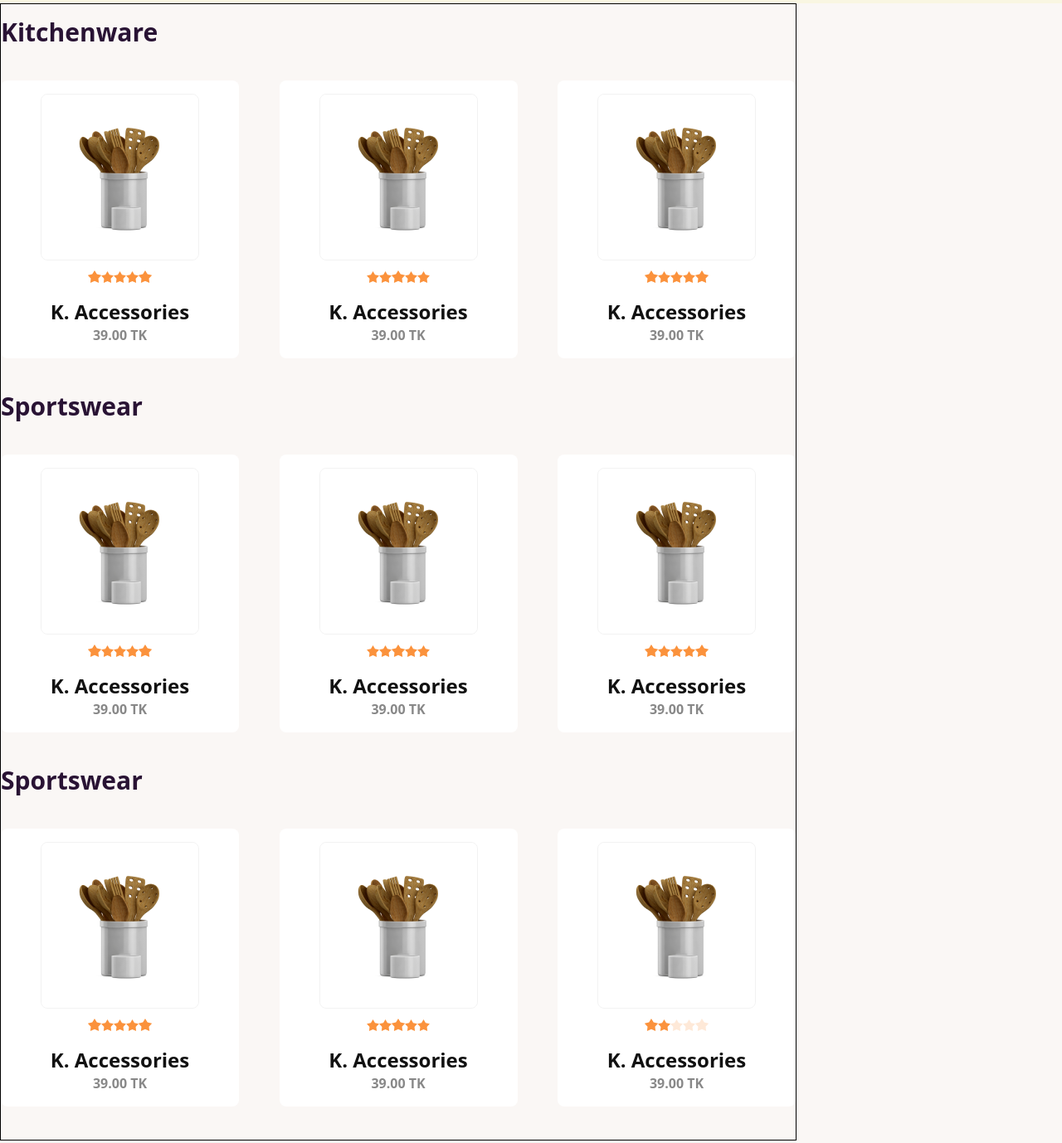
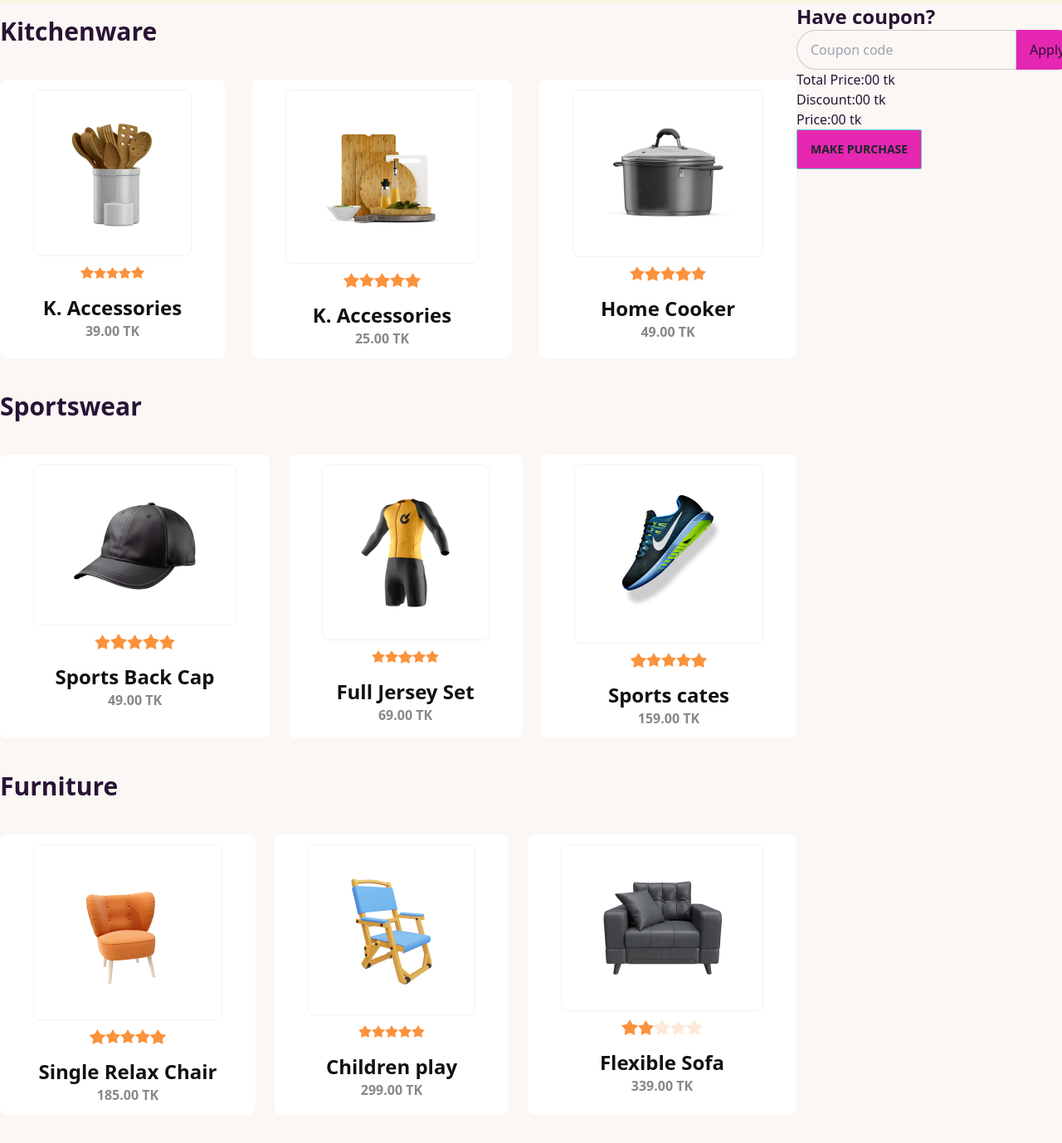
Before and after one commit to mkasiam/summer-sale, a plain HTML site: page index.html in a window 1280 px wide. Shown: the part 503-1881 px from the top of the page at 83% size. Drawn offline with nearby package versions, Linux system fonts and the light colour scheme.

Commit message:
Basic structure done

```diff
--- a/index.html
+++ b/index.html
@@ -59,20 +59,16 @@
       </section>
     </header>
     <main>
-      <!-- Products & Cart Container  -->
-      <section class="max-w-screen-xl mx-auto">
+      <!-- Products & Cart Section  -->
+      <section class="flex flex-col lg:flex-row max-w-screen-xl mx-auto">
         <!-- Card Container  -->
         <div class="w-3/4">
-          <!-- Card Container  -->
-          <div class="border border-black">
           <!-- Kitchenware Products Section -->
           <h1 class="text-3xl font-semibold my-4">Kitchenware</h1>
           <!-- Kitchenware Products Container -->
           <div class="flex flex-col lg:flex-row justify-between my-10">
             <!-- Product - 1  -->
-              <div
-                class="rounded-lg bg-[#FFF] text-center px-12 py-4 space-y-2"
-              >
+            <div class="rounded-lg bg-[#FFF] text-center px-10 py-3 space-y-2">
               <div class="rounded-lg border border-[#1111110d]">
                 <img class="px-10 py-8" src="./images/prod1.png" alt="" />
               </div>
@@ -110,11 +106,9 @@
               </div>
             </div>
             <!-- Product - 2  -->
-              <div
-                class="rounded-lg bg-[#FFF] text-center px-12 py-4 space-y-2"
-              >
+            <div class="rounded-lg bg-[#FFF] text-center px-10 py-3 space-y-2">
               <div class="rounded-lg border border-[#1111110d]">
-                  <img class="px-10 py-8" src="./images/prod1.png" alt="" />
+                <img class="px-10 py-8" src="./images/prod2.png" alt="" />
               </div>
               <div class="rating w-2/5">
                 <input
@@ -146,15 +140,13 @@
               </div>
               <div>
                 <p class="text-[#111] font-bold text-2xl">K. Accessories</p>
-                  <p class="text-[#11111180] font-semibold">39.00 TK</p>
+                <p class="text-[#11111180] font-semibold">25.00 TK</p>
               </div>
             </div>
             <!-- Product - 3  -->
-              <div
-                class="rounded-lg bg-[#FFF] text-center px-12 py-4 space-y-2"
-              >
+            <div class="rounded-lg bg-[#FFF] text-center px-10 py-3 space-y-2">
               <div class="rounded-lg border border-[#1111110d]">
-                  <img class="px-10 py-8" src="./images/prod1.png" alt="" />
+                <img class="px-10 py-8" src="./images/prod3.png" alt="" />
               </div>
               <div class="rating w-2/5">
                 <input
@@ -185,8 +177,8 @@
                 />
               </div>
               <div>
-                  <p class="text-[#111] font-bold text-2xl">K. Accessories</p>
-                  <p class="text-[#11111180] font-semibold">39.00 TK</p>
+                <p class="text-[#111] font-bold text-2xl">Home Cooker</p>
+                <p class="text-[#11111180] font-semibold">49.00 TK</p>
               </div>
             </div>
           </div>
@@ -194,12 +186,10 @@
           <h1 class="text-3xl font-semibold my-4">Sportswear</h1>
           <!-- Sportswear Products Container -->
           <div class="flex flex-col lg:flex-row justify-between my-10">
-              <!-- Product - 1  -->
-              <div
-                class="rounded-lg bg-[#FFF] text-center px-12 py-4 space-y-2"
-              >
+            <!--Sportswear Product - 1  -->
+            <div class="rounded-lg bg-[#FFF] text-center px-10 py-3 space-y-2">
               <div class="rounded-lg border border-[#1111110d]">
-                  <img class="px-10 py-8" src="./images/prod1.png" alt="" />
+                <img class="px-10 py-8" src="./images/prod4.png" alt="" />
               </div>
               <div class="rating w-2/5">
                 <input
@@ -230,16 +220,14 @@
                 />
               </div>
               <div>
-                  <p class="text-[#111] font-bold text-2xl">K. Accessories</p>
-                  <p class="text-[#11111180] font-semibold">39.00 TK</p>
+                <p class="text-[#111] font-bold text-2xl">Sports Back Cap</p>
+                <p class="text-[#11111180] font-semibold">49.00 TK</p>
               </div>
             </div>
-              <!-- Product - 2  -->
-              <div
-                class="rounded-lg bg-[#FFF] text-center px-12 py-4 space-y-2"
-              >
+            <!-- Sportswear Product - 2  -->
+            <div class="rounded-lg bg-[#FFF] text-center px-10 py-3 space-y-2">
               <div class="rounded-lg border border-[#1111110d]">
-                  <img class="px-10 py-8" src="./images/prod1.png" alt="" />
+                <img class="px-10 py-8" src="./images/prod5.png" alt="" />
               </div>
               <div class="rating w-2/5">
                 <input
@@ -270,16 +258,14 @@
                 />
               </div>
               <div>
-                  <p class="text-[#111] font-bold text-2xl">K. Accessories</p>
-                  <p class="text-[#11111180] font-semibold">39.00 TK</p>
+                <p class="text-[#111] font-bold text-2xl">Full Jersey Set</p>
+                <p class="text-[#11111180] font-semibold">69.00 TK</p>
               </div>
             </div>
-              <!-- Product - 3  -->
-              <div
-                class="rounded-lg bg-[#FFF] text-center px-12 py-4 space-y-2"
-              >
+            <!--Sportswear Product - 3  -->
+            <div class="rounded-lg bg-[#FFF] text-center px-10 py-3 space-y-2">
               <div class="rounded-lg border border-[#1111110d]">
-                  <img class="px-10 py-8" src="./images/prod1.png" alt="" />
+                <img class="px-10 py-8" src="./images/prod6.png" alt="" />
               </div>
               <div class="rating w-2/5">
                 <input
@@ -310,22 +296,22 @@
                 />
               </div>
               <div>
-                  <p class="text-[#111] font-bold text-2xl">K. Accessories</p>
-                  <p class="text-[#11111180] font-semibold">39.00 TK</p>
+                <p class="text-[#111] font-bold text-2xl">Sports cates</p>
+                <p class="text-[#11111180] font-semibold">159.00 TK</p>
               </div>
             </div>
           </div>
-            <!-- Sportswear Products Container -->
+          <!-- Furniture Products section -->
           <section>
-              <h1 class="text-3xl font-semibold my-4">Sportswear</h1>
-
+            <h1 class="text-3xl font-semibold my-4">Furniture</h1>
+            <!-- Furniture Items Container -->
             <div class="flex flex-col lg:flex-row justify-between my-10">
-                <!-- Product - 1  -->
+              <!-- Furniture Product - 1  -->
               <div
-                  class="rounded-lg bg-[#FFF] text-center px-12 py-4 space-y-2"
+                class="rounded-lg bg-[#FFF] text-center px-10 py-3 space-y-2"
               >
                 <div class="rounded-lg border border-[#1111110d]">
-                    <img class="px-10 py-8" src="./images/prod1.png" alt="" />
+                  <img class="px-10 py-8" src="./images/prod7.png" alt="" />
                 </div>
                 <div class="rating w-2/5">
                   <input
@@ -356,16 +342,18 @@
                   />
                 </div>
                 <div>
-                    <p class="text-[#111] font-bold text-2xl">K. Accessories</p>
-                    <p class="text-[#11111180] font-semibold">39.00 TK</p>
+                  <p class="text-[#111] font-bold text-2xl">
+                    Single Relax Chair
+                  </p>
+                  <p class="text-[#11111180] font-semibold">185.00 TK</p>
                 </div>
               </div>
-                <!-- Product - 2  -->
+              <!--Furniture Product - 2  -->
               <div
-                  class="rounded-lg bg-[#FFF] text-center px-12 py-4 space-y-2"
+                class="rounded-lg bg-[#FFF] text-center px-10 py-3 space-y-2"
               >
                 <div class="rounded-lg border border-[#1111110d]">
-                    <img class="px-10 py-8" src="./images/prod1.png" alt="" />
+                  <img class="px-10 py-8" src="./images/prod8.png" alt="" />
                 </div>
                 <div class="rating w-2/5">
                   <input
@@ -396,16 +384,16 @@
                   />
                 </div>
                 <div>
-                    <p class="text-[#111] font-bold text-2xl">K. Accessories</p>
-                    <p class="text-[#11111180] font-semibold">39.00 TK</p>
+                  <p class="text-[#111] font-bold text-2xl">Children play</p>
+                  <p class="text-[#11111180] font-semibold">299.00 TK</p>
                 </div>
               </div>
-                <!-- Product - 3  -->
+              <!--Furniture Product - 3  -->
               <div
-                  class="rounded-lg bg-[#FFF] text-center px-12 py-4 space-y-2"
+                class="rounded-lg bg-[#FFF] text-center px-10 py-3 space-y-2"
               >
                 <div class="rounded-lg border border-[#1111110d]">
-                    <img class="px-10 py-8" src="./images/prod1.png" alt="" />
+                  <img class="px-10 py-8" src="./images/prod9.png" alt="" />
                 </div>
                 <div class="rating w-2/5">
                   <input
@@ -436,15 +424,43 @@
                   />
                 </div>
                 <div>
-                    <p class="text-[#111] font-bold text-2xl">K. Accessories</p>
-                    <p class="text-[#11111180] font-semibold">39.00 TK</p>
+                  <p class="text-[#111] font-bold text-2xl">Flexible Sofa</p>
+                  <p class="text-[#11111180] font-semibold">339.00 TK</p>
                 </div>
               </div>
             </div>
           </section>
         </div>
+        <!-- Cart Container -->
+        <div class="w-1/4">
+          <div>
+            <p class="text-2xl font-bold">Have coupon?</p>
           </div>
-        <div class="w-1/4"></div>
+          <div>
+            <div class="form-control">
+              <label class="input-group rounded-sm">
+                <input
+                  type="text"
+                  placeholder="Coupon code"
+                  class="input input-bordered outline-0"
+                />
+                <span class="bg-[#e527b2]">Apply</span>
+              </label>
+            </div>
+          </div>
+          <div id="selected-products"></div>
+          <span class="horizontal-line"></span>
+          <div>
+            <p>Total Price:<span>00</span> tk</p>
+            <p>Discount:<span>00</span> tk</p>
+            <p>Price:<span>00</span> tk</p>
+          </div>
+          <div>
+            <button class="btn btn-primary bg-[#e527b2] rounded-sm outline-0">
+              Make Purchase
+            </button>
+          </div>
+        </div>
       </section>
     </main>
   </body>
```
Lines whose indentation alone changed are shown as unchanged.
